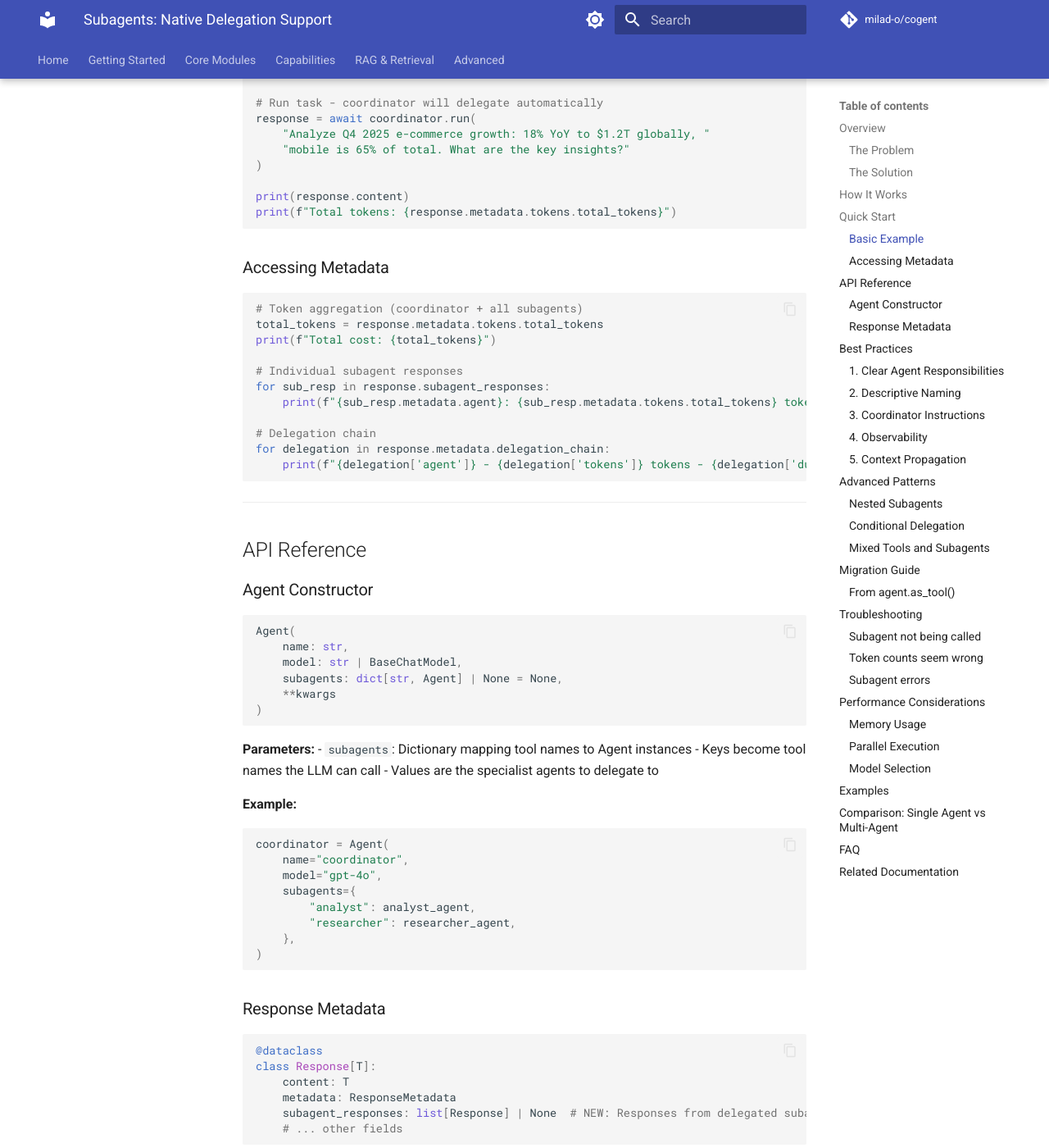
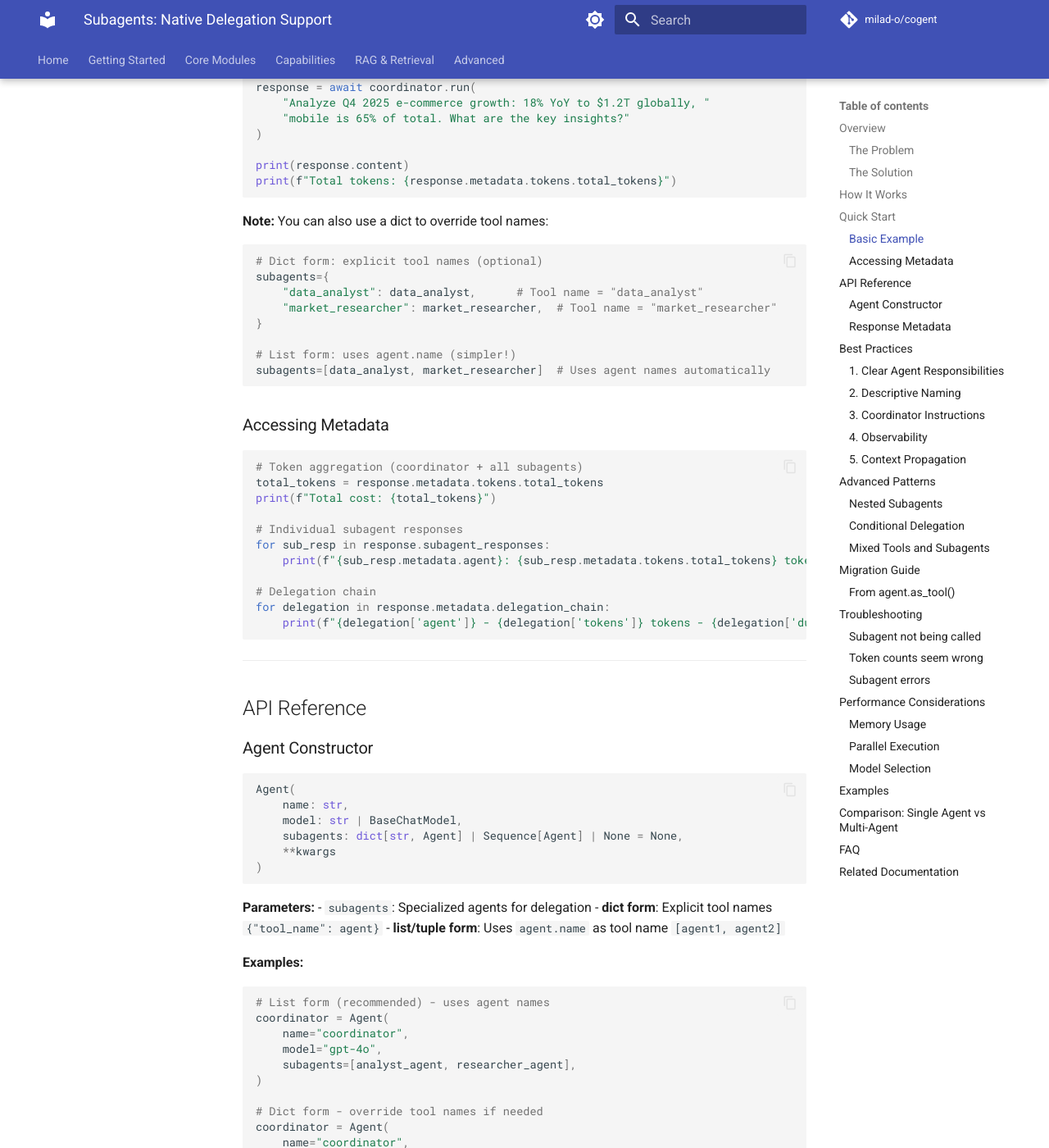
Before and after one commit to milad-o/cogent, an MkDocs documentation site: the page built from docs/subagents.md, in a window 1280 px wide and 1400 px high, scrolled down 2051 px. Shown: the whole window at 82% size. Built offline with MkDocs 1.6.1 and Material for MkDocs 9.7.7, drawn with Linux system fonts in a browser that asks for light colours; comment, search, counter and statistics services are not loaded; the version menu is left out; some of the changed text lies outside the part shown.

Commit message:
feat(subagents): add list/tuple syntax - no more redundant names
- Accept both dict and list/tuple for subagents parameter
- List/tuple uses agent.name automatically - zero redundancy
- Dict syntax still available for custom tool names
- Update all documentation and examples to show list syntax
- Backward compatible - both forms work

Examples:
  # Before (verbose)
  subagents={'analyst': analyst, 'researcher': researcher}

  # After (clean)
  subagents=[analyst, researcher]

Updated:
- src/cogent/agent/base.py: Type hints and normalization logic
- docs/subagents.md: API reference and examples
- docs/agent.md: Migration guide with both syntaxes
- README.md: Multi-agent example
- CHANGELOG.md: Document improvement
- All 3 examples updated to list syntax

````diff
--- a/docs/subagents.md
+++ b/docs/subagents.md
@@ -85,10 +85,8 @@ coordinator = Agent(
 - Use data_analyst for numerical analysis
 - Use market_researcher for market trends
 Synthesize their findings.""",
-    subagents={
-        "data_analyst": data_analyst,
-        "market_researcher": market_researcher,
-    },
+    # Simply pass the agents - their names become tool names
+    subagents=[data_analyst, market_researcher],
 )
 
 # Run task - coordinator will delegate automatically
@@ -99,6 +97,18 @@ response = await coordinator.run(
 
 print(response.content)
 print(f"Total tokens: {response.metadata.tokens.total_tokens}")
+```
+
+**Note:** You can also use a dict to override tool names:
+```python
+# Dict form: explicit tool names (optional)
+subagents={
+    "data_analyst": data_analyst,      # Tool name = "data_analyst"
+    "market_researcher": market_researcher,  # Tool name = "market_researcher"
+}
+
+# List form: uses agent.name (simpler!)
+subagents=[data_analyst, market_researcher]  # Uses agent names automatically
 ```
 
 ### Accessing Metadata
@@ -127,24 +137,32 @@ for delegation in response.metadata.delegation_chain:
 Agent(
     name: str,
     model: str | BaseChatModel,
-    subagents: dict[str, Agent] | None = None,
+    subagents: dict[str, Agent] | Sequence[Agent] | None = None,
     **kwargs
 )
 ```
 
 **Parameters:**
-- `subagents`: Dictionary mapping tool names to Agent instances
-  - Keys become tool names the LLM can call
-  - Values are the specialist agents to delegate to
+- `subagents`: Specialized agents for delegation
+  - **dict form**: Explicit tool names `{"tool_name": agent}`
+  - **list/tuple form**: Uses `agent.name` as tool name `[agent1, agent2]`
 
-**Example:**
+**Examples:**
 ```python
+# List form (recommended) - uses agent names
+coordinator = Agent(
+    name="coordinator",
+    model="gpt-4o",
+    subagents=[analyst_agent, researcher_agent],
+)
+
+# Dict form - override tool names if needed
 coordinator = Agent(
     name="coordinator",
     model="gpt-4o",
     subagents={
-        "analyst": analyst_agent,
-        "researcher": researcher_agent,
+        "custom_analyst_name": analyst_agent,
+        "custom_researcher_name": researcher_agent,
     },
 )
 ```
````
Also changed, not shown: CHANGELOG.md (+3 -1 lines), README.md (+2 -4 lines), docs/agent.md (+11 -6 lines), 5 other files.
